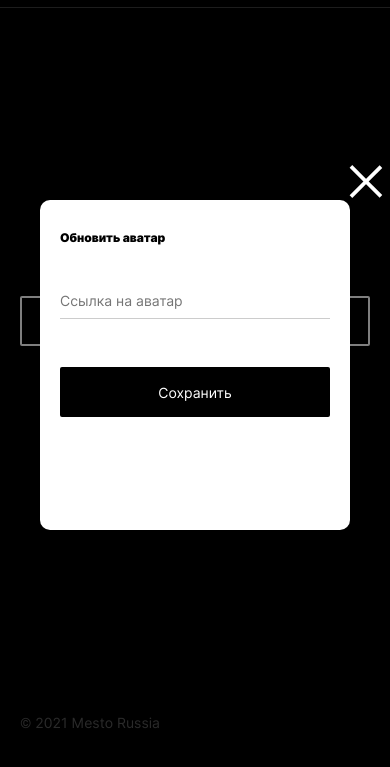
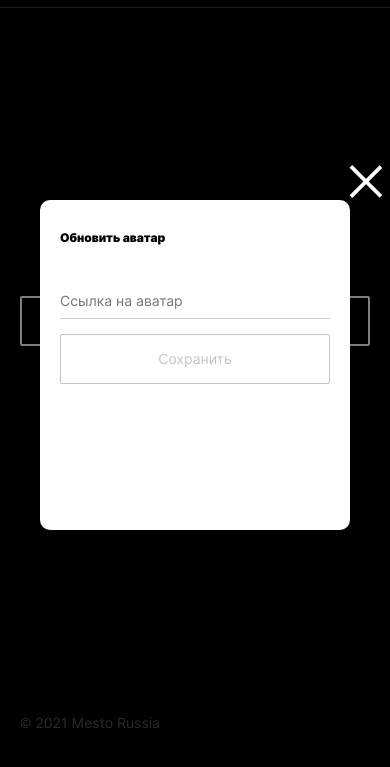
Before and after one commit to anton-orlov55/mesto-project-ff, a website built with webpack: page src/index.html in a window 390 px wide. Both pictures are taken after a click on the element 195 px from the left and 188 px from the top of the page. Shown: the part 77-844 px from the top of the page. Built offline with nearby package versions, Linux system fonts and the light colour scheme; no server answers.

Commit message:
Исправленная версия 3 итерация 19.09.25

```diff
--- a/package.json
+++ b/package.json
@@ -21,6 +21,7 @@
   },
   "homepage": "https://github.com/anton-orlov55/mesto-project-ff#readme",
   "dependencies": {
+    "babel-loader": "^10.0.0",
     "core-js": "^3.42.0",
     "webpack": "^5.99.8"
   },
--- a/src/blocks/popup/__button/popup__button.css
+++ b/src/blocks/popup/__button/popup__button.css
@@ -1,27 +1,36 @@
 .popup__button {
   width: 100%;
   height: 50px;
+  background-color: #000;
+  color: #fff;
+  border: none;
+  border-radius: 2px;
   font-size: 18px;
-  line-height: 22px;
-  color: white;
-  display: flex;
-  align-items: center;
-  justify-content: center;
-  background: #000;
-  border-radius: 2px;
-  border: none;
-  transition: visibility 0s, background 0.3s;
-  margin-top: 48px;
+  line-height: 1.22;
+  cursor: pointer;
+  transition: background-color 0.3s ease, color 0.3s ease;
+  margin-top: 18px;
 }
 
 .popup__button:hover {
-  background: rgba(0, 0, 0, 0.8);
-  cursor: pointer;
+  background-color: rgba(0, 0, 0, 0.8);
+}
+
+.popup__button_disabled {
+  background-color: #fff !important;
+  color: #c4c4c4 !important;
+  border: 1px solid #c4c4c4 !important;
+  cursor: default;
+}
+
+.popup__button_disabled:hover {
+  background-color: #fff !important;
 }
 
 @media screen and (max-width: 568px) {
   .popup__button {
     font-size: 14px;
-    line-height: 17px;
+    line-height: 1.21;
+    margin-top: 15px;
   }
 }
--- a/src/components/modal.js
+++ b/src/components/modal.js
@@ -11,13 +11,22 @@ export const openModal = (modalElement) => {
     closeModal(openedPopup);
   }
 
-  modalElement.classList.add('popup_is-opened');
-  openedPopup = modalElement;
-  document.addEventListener('keydown', handleEscClose);
+    modalElement.classList.add('popup_is-animated');
+
+  setTimeout(() => {
+    modalElement.classList.add('popup_is-opened');
+    openedPopup = modalElement;
+    document.addEventListener('keydown', handleEscClose);
+  }, 10);
 };
 
 export const closeModal = (modalElement) => {
   modalElement.classList.remove('popup_is-opened');
+
+    setTimeout(() => {
+    modalElement.classList.remove('popup_is-animated');
+  }, 300);
+
   if (openedPopup === modalElement) {
     openedPopup = null;
     document.removeEventListener('keydown', handleEscClose);
```
